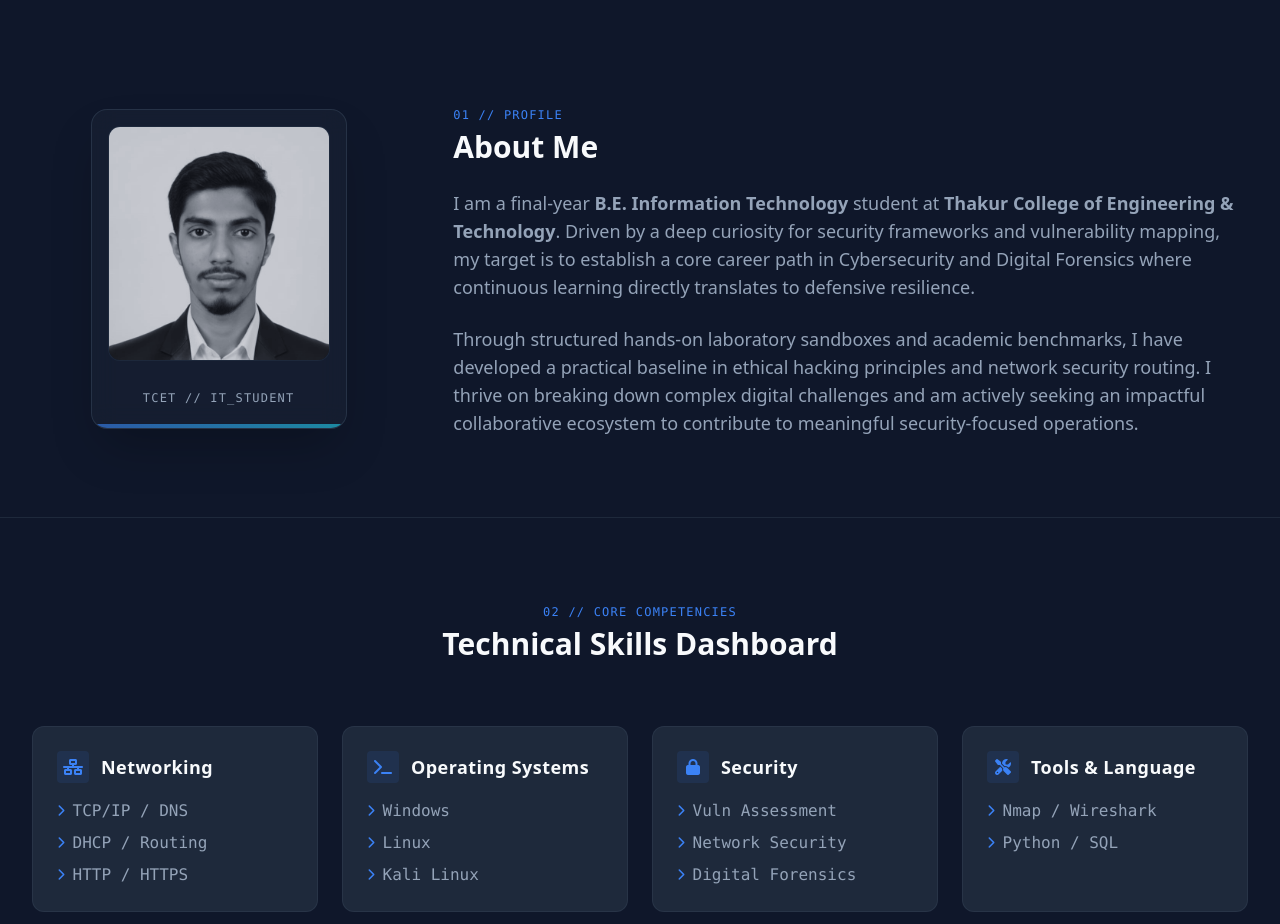
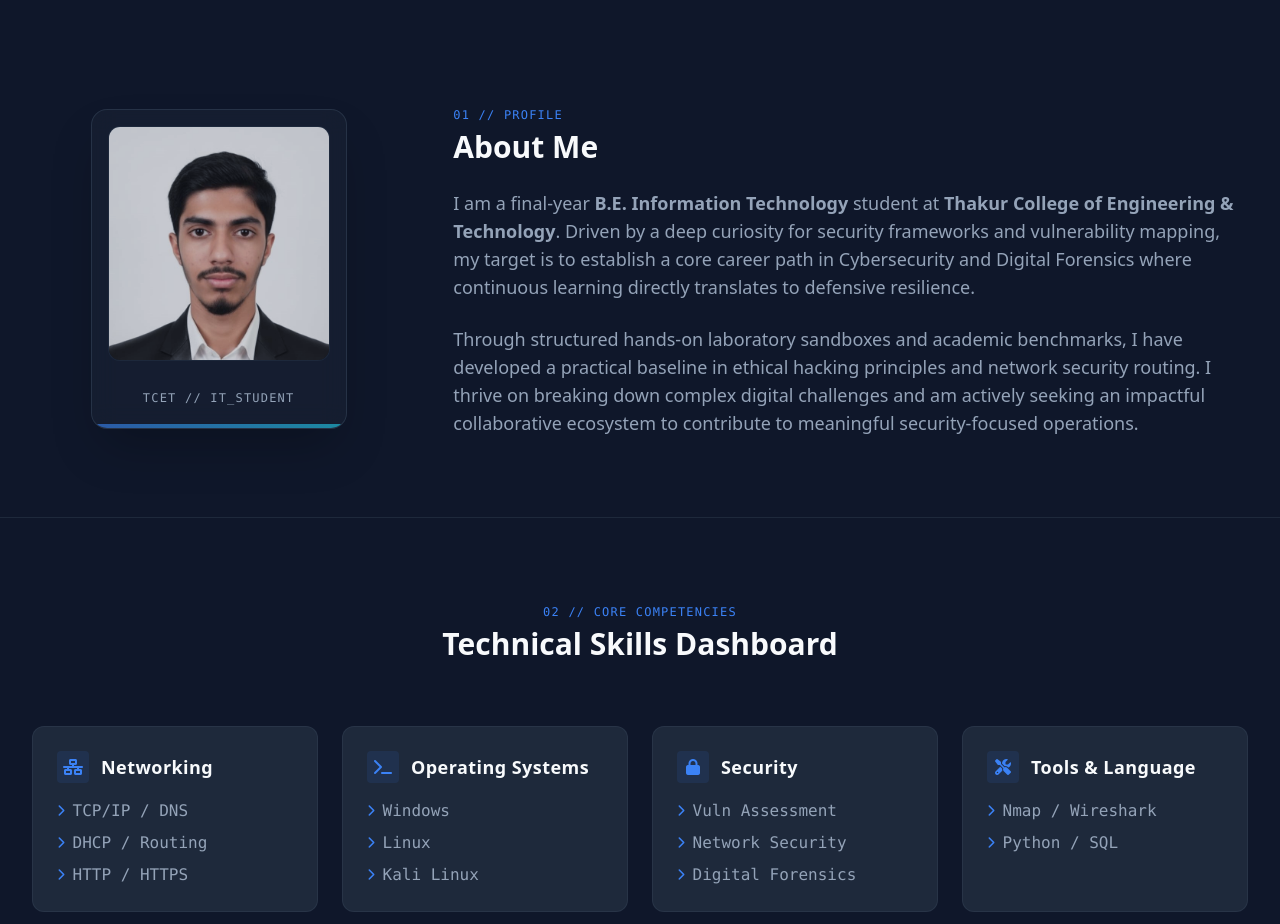
Before and after one commit to Baadshah7/Portfolio, a plain HTML site: page index.html in a window 1280 px wide. Shown: the part 780-1704 px from the top of the page. Drawn offline with nearby package versions, Linux system fonts and the light colour scheme; files that its build step writes are made by us from their sources; files whose address does not match are found by name.

Commit message:
Show profile image in color by default

```diff
--- a/index.html
+++ b/index.html
@@ -138,7 +138,7 @@
                     <div
                         class="w-full h-[82%] rounded-xl overflow-hidden relative border border-slate700/40 bg-slate900">
                         <img src="images/saad_shah.jpg" alt="Saad Shah Profile"
-                            class="w-full h-full object-cover filter grayscale contrast-110 opacity-80 group-hover:grayscale-0 group-hover:opacity-100 transition-all duration-500 ease-in-out"
+                            class="w-full h-full object-cover filter contrast-110 opacity-80 group-hover:opacity-100 transition-all duration-500 ease-in-out"
                             onerror="this.src='images/cert_placeholder.jpg'; this.onerror=null;">
                         <div
                             class="absolute inset-0 bg-bluePrimary/5 mix-blend-color pointer-events-none group-hover:bg-transparent transition-all duration-500">
```
